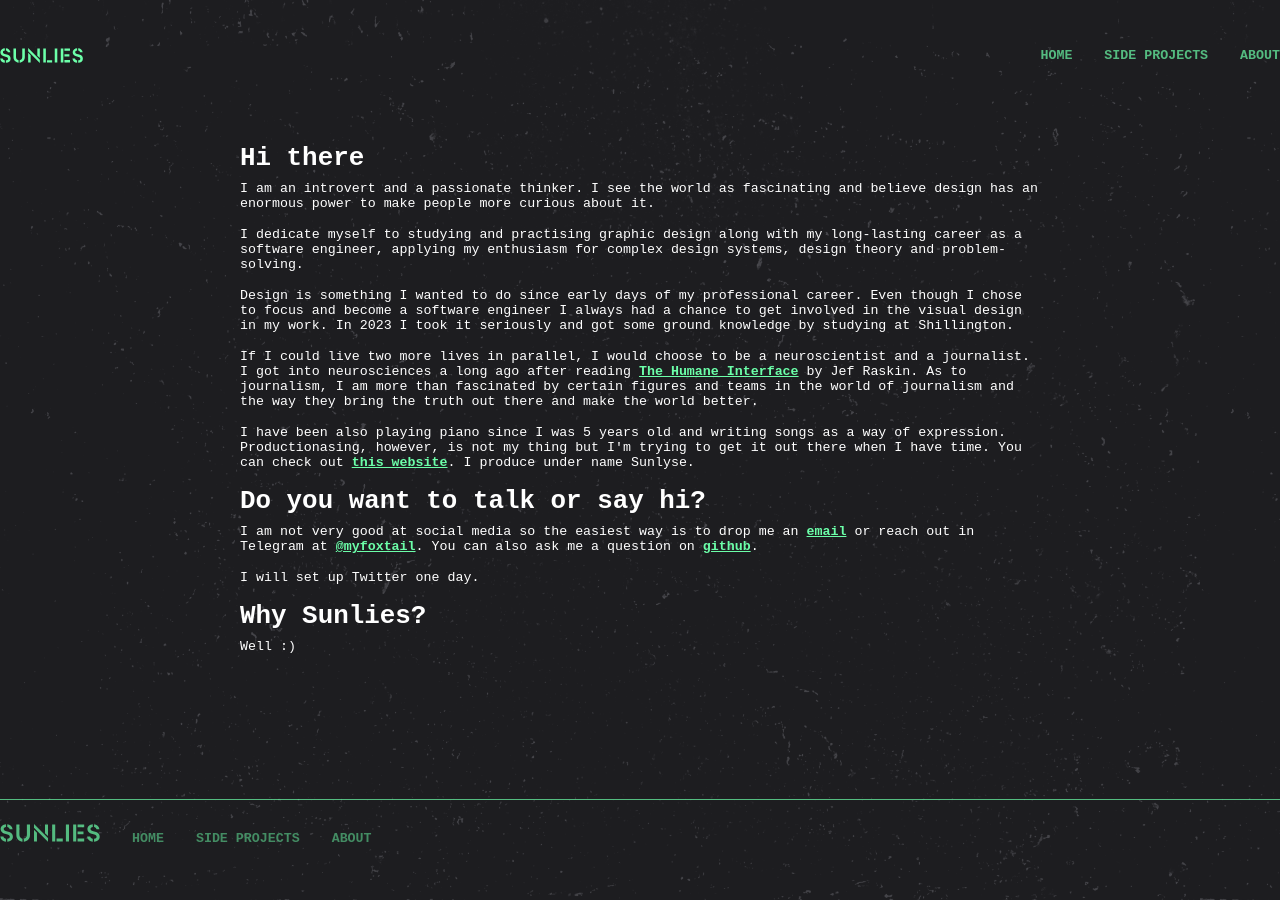
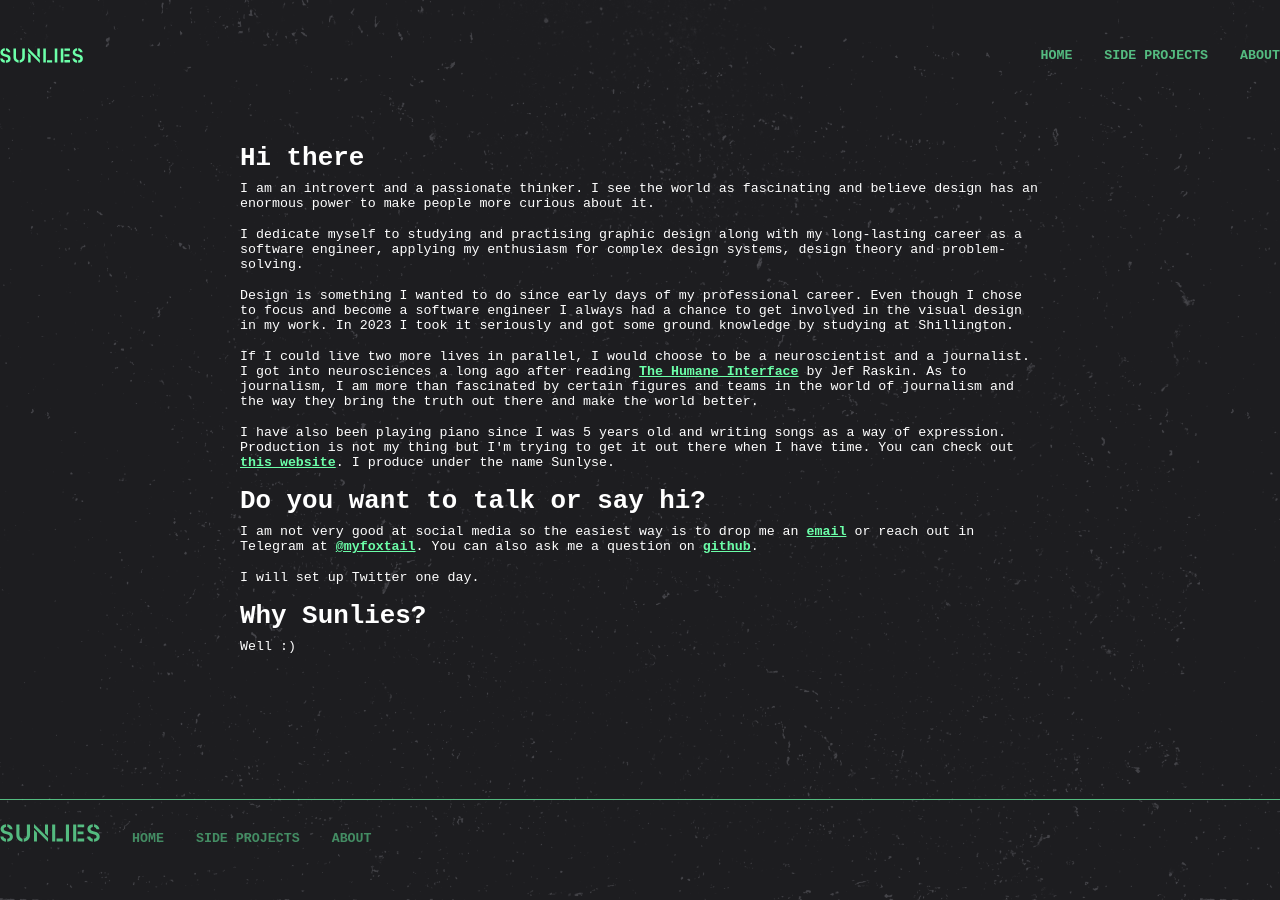
Before and after one commit to myfoxtail/myfoxtail.github.io, a Jekyll site: the page built from about.html, in a window 1280 px wide. Built offline with Jekyll 4.4.1, drawn with Linux system fonts in a browser that asks for light colours; some web fonts are replaced.

Commit message:
spelling mistakes

```diff
--- a/about.html
+++ b/about.html
@@ -19,8 +19,8 @@ title: "About"
     As to journalism, I am more than fascinated by certain figures and teams in the world of journalism and the way they bring the truth out there and make the world better.
 </p>
 
-<p>I have been also playing piano since I was 5 years old and writing songs as a way of expression.
-    Productionasing, however, is not my thing but I'm trying to get it out there when I have time. You can check out <a href="https://sunlyse.com" target="_blank">this website</a>. I produce under name Sunlyse.</p>
+<p>I have also been playing piano since I was 5 years old and writing songs as a way of expression.
+    Production is not my thing but I'm trying to get it out there when I have time. You can check out <a href="https://sunlyse.com" target="_blank">this website</a>. I produce under the name Sunlyse.</p>
 
 <h3>Do you want to talk or say hi?</h3>
 <p>I am not very good at social media so the easiest way is to drop me an <a href="mailto:sunlies@pm.me">email</a> or reach out in Telegram at <a href="https://t.me/myfoxtail" target="_blank">@myfoxtail</a>. You can also ask me a question on <a href="https://github.com/myfoxtail/ama">github</a>.</p>
```
